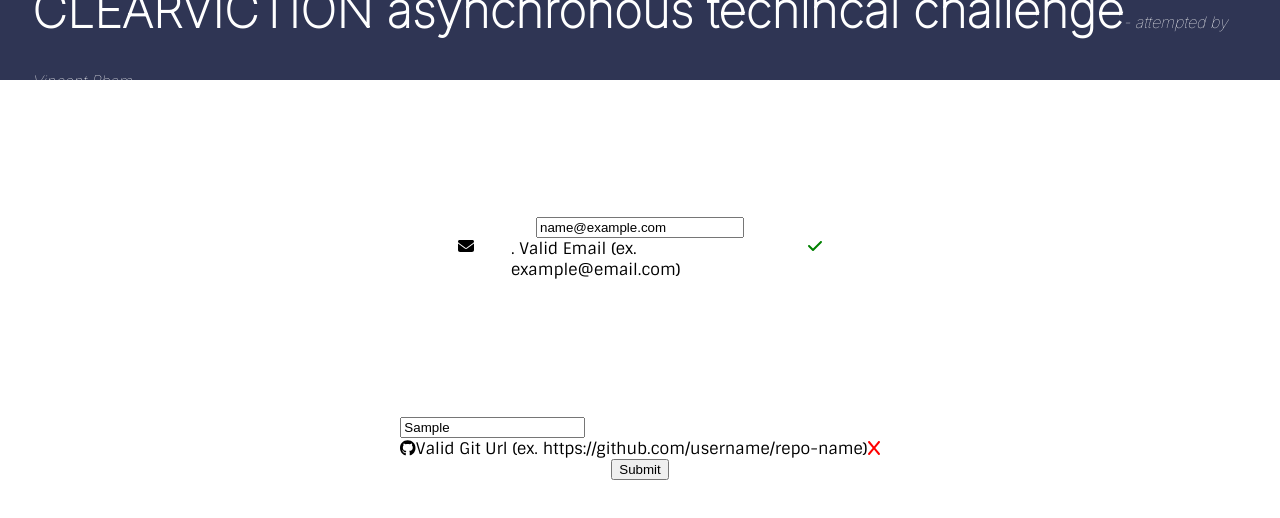
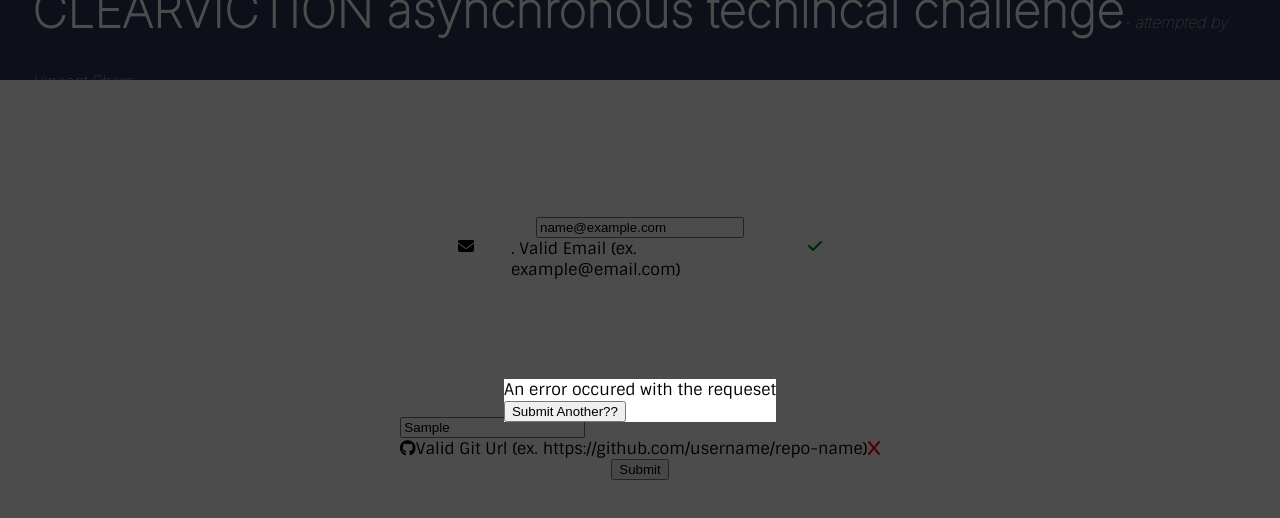
Before and after one commit to vincentpham123/clearviction, a React (Create React App) app in the folder email-git-login/: page / in a window 1280 px wide. Both pictures are taken after typing "name@example.com", "Sample" into the empty fields and a click on the button "Submit". Shown: the top 518 px of the page. Built offline with nearby package versions, Linux system fonts and the light colour scheme; no server answers; a web font is replaced by a local one.

Commit message:
set up modal portal for success/error message

```diff
--- a/email-git-login/src/App.js
+++ b/email-git-login/src/App.js
@@ -1,7 +1,7 @@
 
 import EmailGitForm from "./EmailGitForm";
 import Header from "./Header";
-import './app.css'
+import './app.css';
 function App() {
   return (
     // this will contain everything that will make my temp website look like clear victions
--- a/email-git-login/src/EmailGitForm.js
+++ b/email-git-login/src/EmailGitForm.js
@@ -2,7 +2,8 @@
 import EmailGitCheck from "./EmailCheck";
 import GitCheck from "./GitCheck";
 import {useState, useEffect} from "react"
-import './emailgitform.css'
+import './emailgitform.css';
+import { Modal } from "./context/Modal";
 const EmailGitForm = () => {
     const [emailValue, setEmailValue] = useState('');
     const [repoValue, setRepoValue] = useState('');
@@ -10,9 +11,16 @@ const EmailGitForm = () => {
     const [validEmail, setValidEmail] = useState(false);
     const [success,setSuccess] = useState('')
     const [error, setErrors] = useState('')
+    // modal useState
+    const [showModal, setShowModal] = useState(false);
+
     //handle submit
     // create formData and submit to fetch as a post
-
+    const handleModalClose = () => {
+        setEmailValue('')
+        setRepoValue('')
+        setShowModal(false);
+    }
     const handleSubmit = async (event) => {
         event.preventDefault();
 
@@ -27,19 +35,24 @@ const EmailGitForm = () => {
                     }),
                     headers: {'Content-Type': 'application/json'}
                 }
-            )
+            );
 
             if (response.ok){
-                const data = await response.json()
-                console.log(data);
-                setSuccess(data)
+                const data = await response.json();
+
+                setSuccess(data.message);
+                setShowModal(true);
             } else{
                 const errorResponse = await response.json()
                 console.log(errorResponse)
-                setErrors(errorResponse.error)
+                setErrors(errorResponse.error);
+                setShowModal(true);
+
             }
         } catch (error){
             setErrors('An error occured with the requeset')
+            setShowModal(true);
+
         }
 
         // set emailValue and repoValue
@@ -54,6 +67,30 @@ const EmailGitForm = () => {
                     Submit
                 </button>
             </form>
+
+            {showModal && (
+                <Modal onClose={()=>handleModalClose()}>
+                    {/* this will display the message and have a button asking if they would like to submit another */}
+                    <div className='message-modal'>
+                        <div className='message'>
+                            {success.length >0 && (<strong className='success-message'>
+                                {success}
+                            </strong>)
+                            }
+                            {error.length >0 && (<strong className='error-message'>
+                                {error}
+                            </strong>)
+                            }
+                        </div>
+                        <button
+                            className="modal-button"
+                            onClick={()=> handleModalClose()}
+                        >
+                            Submit Another??
+                        </button>
+                    </div>
+                </Modal>
+            )}
         </>
 
     )
--- /dev/null
+++ b/email-git-login/src/context/Modal.js
@@ -0,0 +1,42 @@
+import React, { useEffect, useRef, useState, useContext } from "react"
+import ReactDOM from 'react-dom';
+import './modal.css'
+const ModalContext = React.createContext();
+
+export const ModalProvider = ( {children}) => {
+    const modalRef = useRef();
+
+    const [value, setValue] = useState();
+
+
+    useEffect(()=>{
+        setValue(modalRef.current);
+    },[])
+
+    return (
+        <>
+            <ModalContext.Provider value={value}>
+                {children}
+            </ModalContext.Provider>
+            <div className='modal-container' ref={modalRef} />
+        </>
+    )
+}
+
+
+export const Modal = ({onClose, children}) => {
+    const modalNode = useContext(ModalContext);
+
+    if (!modalNode) return null;
+
+    return ReactDOM.createPortal(
+        <div id="modal">
+            <div id="modal-background" onClick={onClose} />
+            <div id='modal-content'>
+                {children}
+            </div>
+        </div>,
+        modalNode
+
+    );
+}
--- /dev/null
+++ b/email-git-login/src/context/modal.css
@@ -0,0 +1,24 @@
+#modal {
+    position: fixed;
+    top: 0;
+    right: 0;
+    left: 0;
+    bottom: 0;
+    display: flex;
+    justify-content: center;
+    align-items: center;
+  }
+
+  #modal-background {
+    position: fixed;
+    top: 0;
+    right: 0;
+    left: 0;
+    bottom: 0;
+    background-color: rgba(0, 0, 0, 0.7);
+  }
+
+  #modal-content {
+    position: absolute;
+    background-color:white;
+  }
--- a/email-git-login/src/index.js
+++ b/email-git-login/src/index.js
@@ -2,12 +2,15 @@ import React from 'react';
 import ReactDOM from 'react-dom/client';
 import './index.css';
 import App from './App';
-
+import { ModalProvider } from './context/Modal';
 
 const root = ReactDOM.createRoot(document.getElementById('root'));
 root.render(
   <React.StrictMode>
-    <App />
+    <ModalProvider>
+      <App />
+
+    </ModalProvider>
   </React.StrictMode>
 );
 
```
